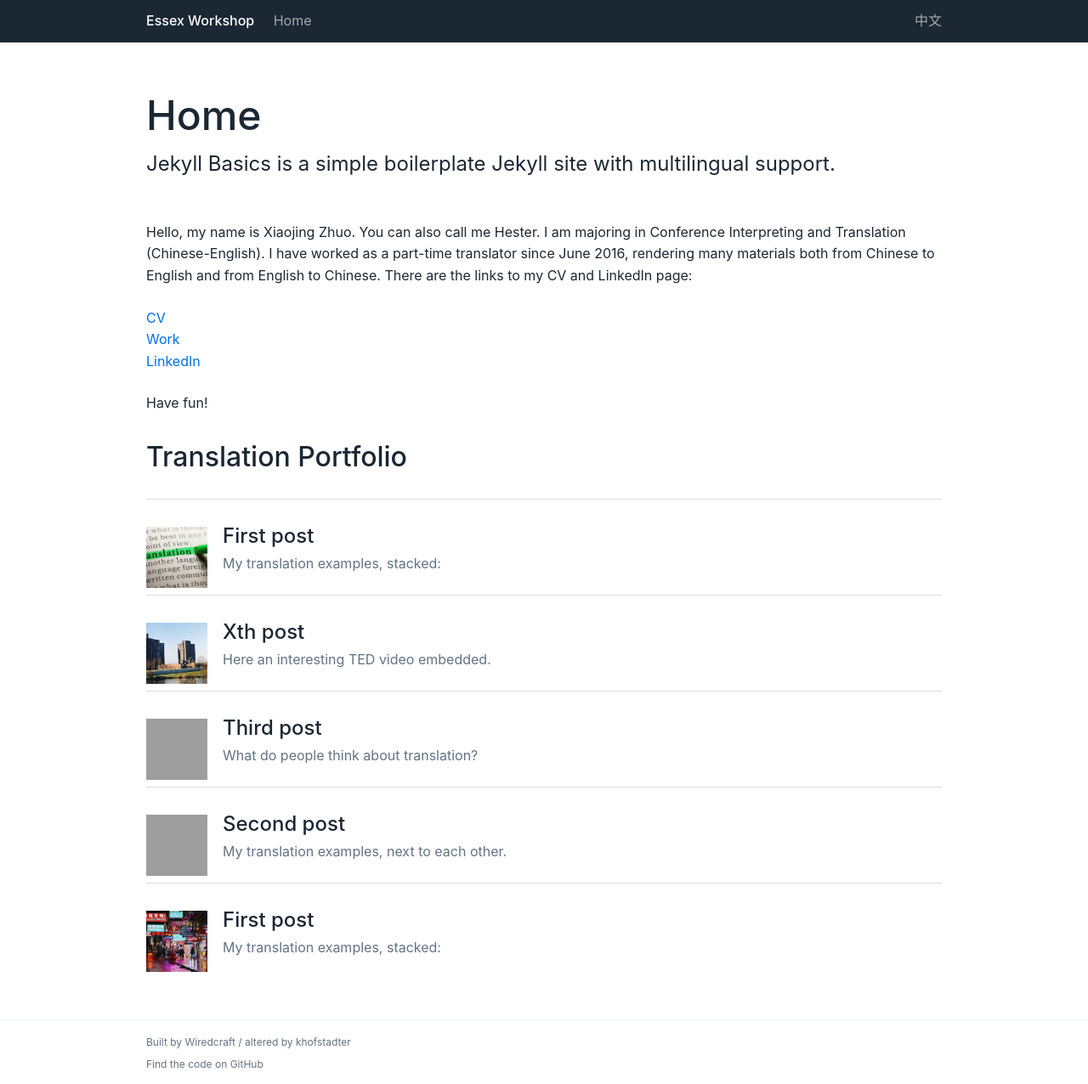
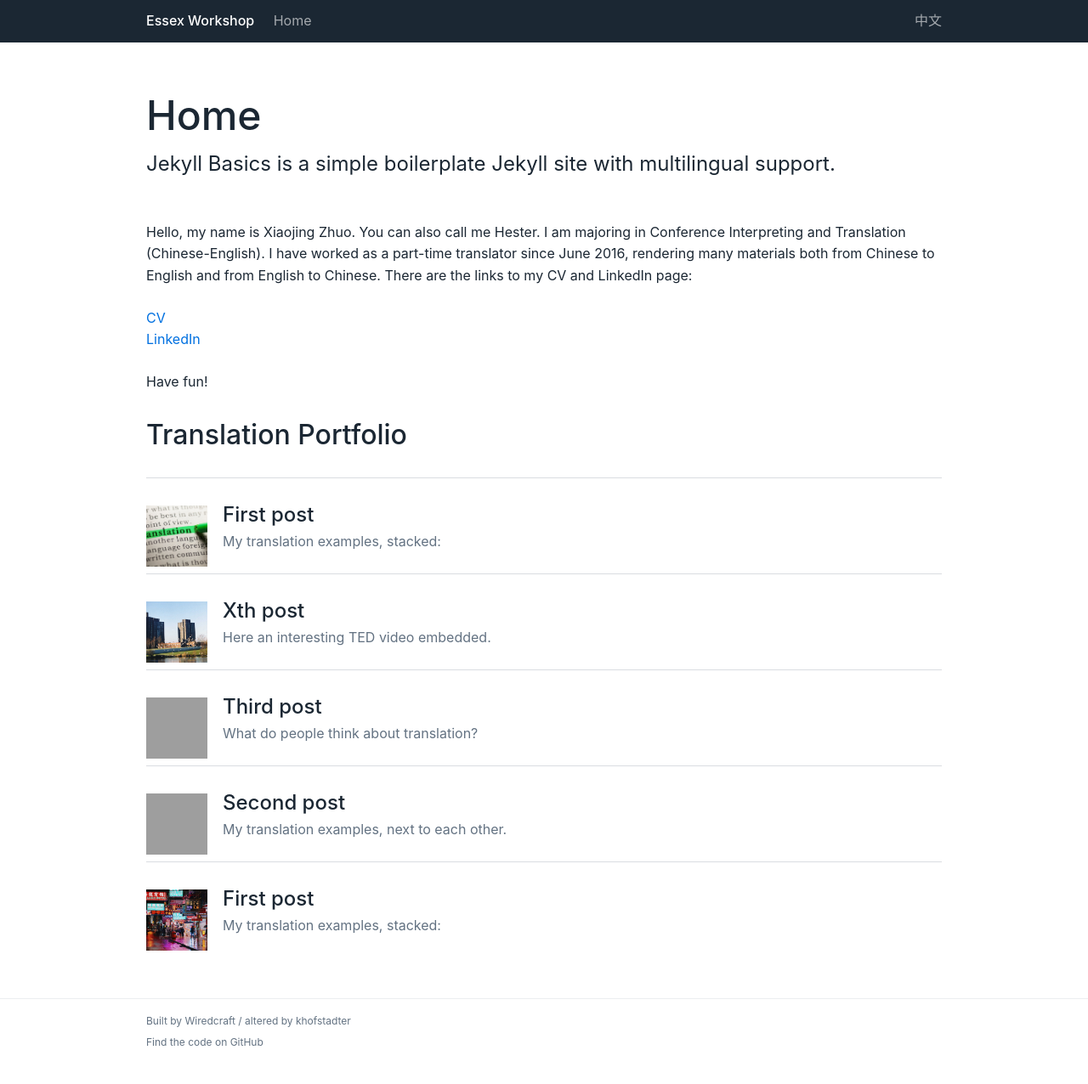
Before and after one commit to Hester-Tso/xj0614, a Jekyll site: the page built from index.md, in a window 1280 px wide. Shown: the whole page at 85% size. Built offline with Jekyll 4.4.1, drawn with Linux system fonts in a browser that asks for light colours; after the commit the page ends 1251 px from its top, so only the background shows below that.

Commit message:
Update index.md

```diff
--- a/index.md
+++ b/index.md
@@ -8,7 +8,6 @@ lang: en
 Hello, my name is Xiaojing Zhuo. You can also call me Hester. I am majoring in Conference Interpreting and Translation (Chinese-English). I have worked as a part-time translator since June 2016, rendering many materials both from Chinese to English and from English to Chinese. There are the links to my CV and LinkedIn page:
 
 [CV](https://hester-tso.github.io/xj0614/assets/CV.pdf)
-[Work](https://www.anglia.ac.uk/people/krisztian-hofstadter)
 [LinkedIn](https://www.linkedin.com/in/%E6%99%93%E5%A9%A7%EF%BC%88hester%EF%BC%89-%E5%8D%93-b51176132/)
 
 Have fun!
```
